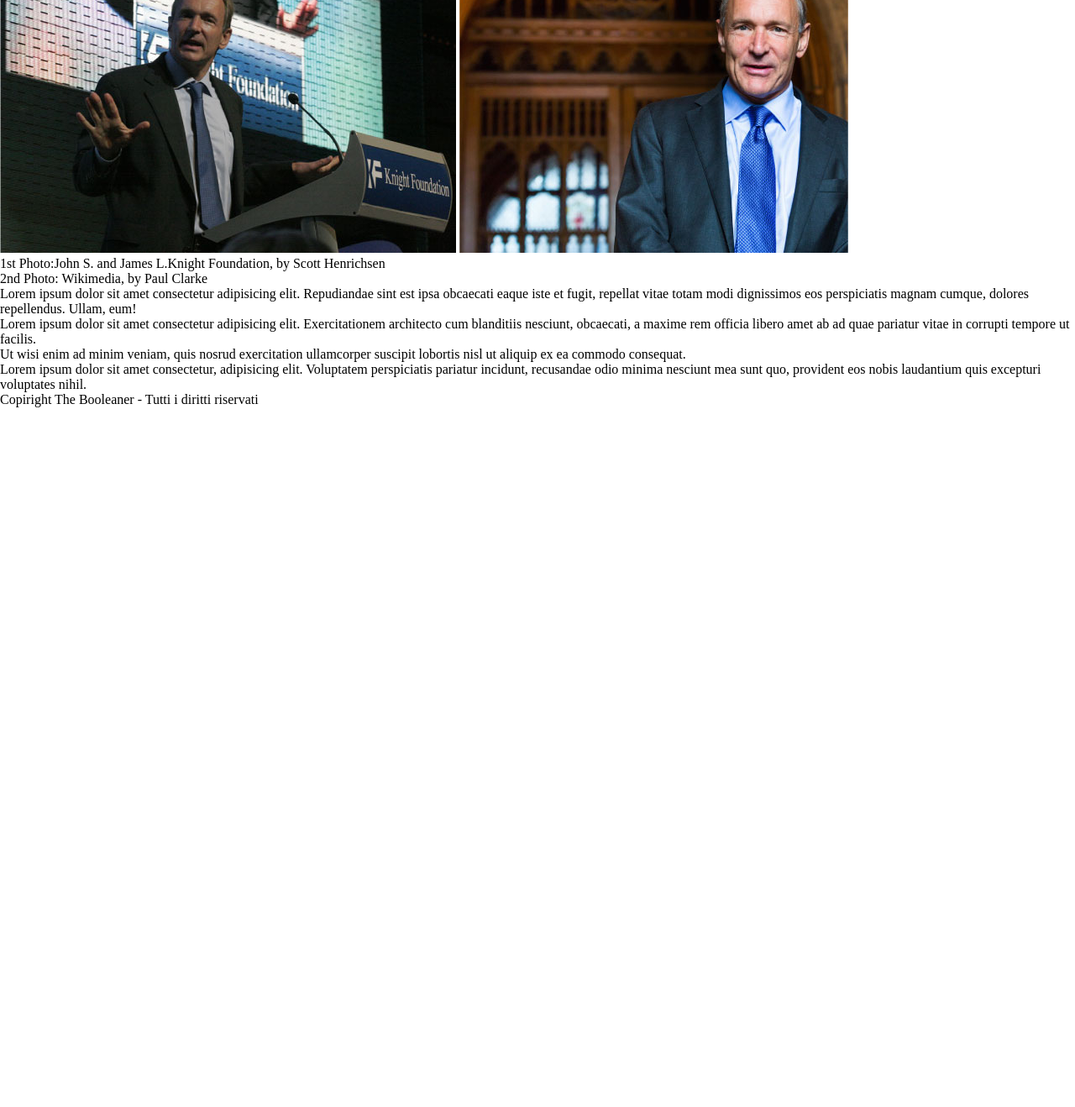
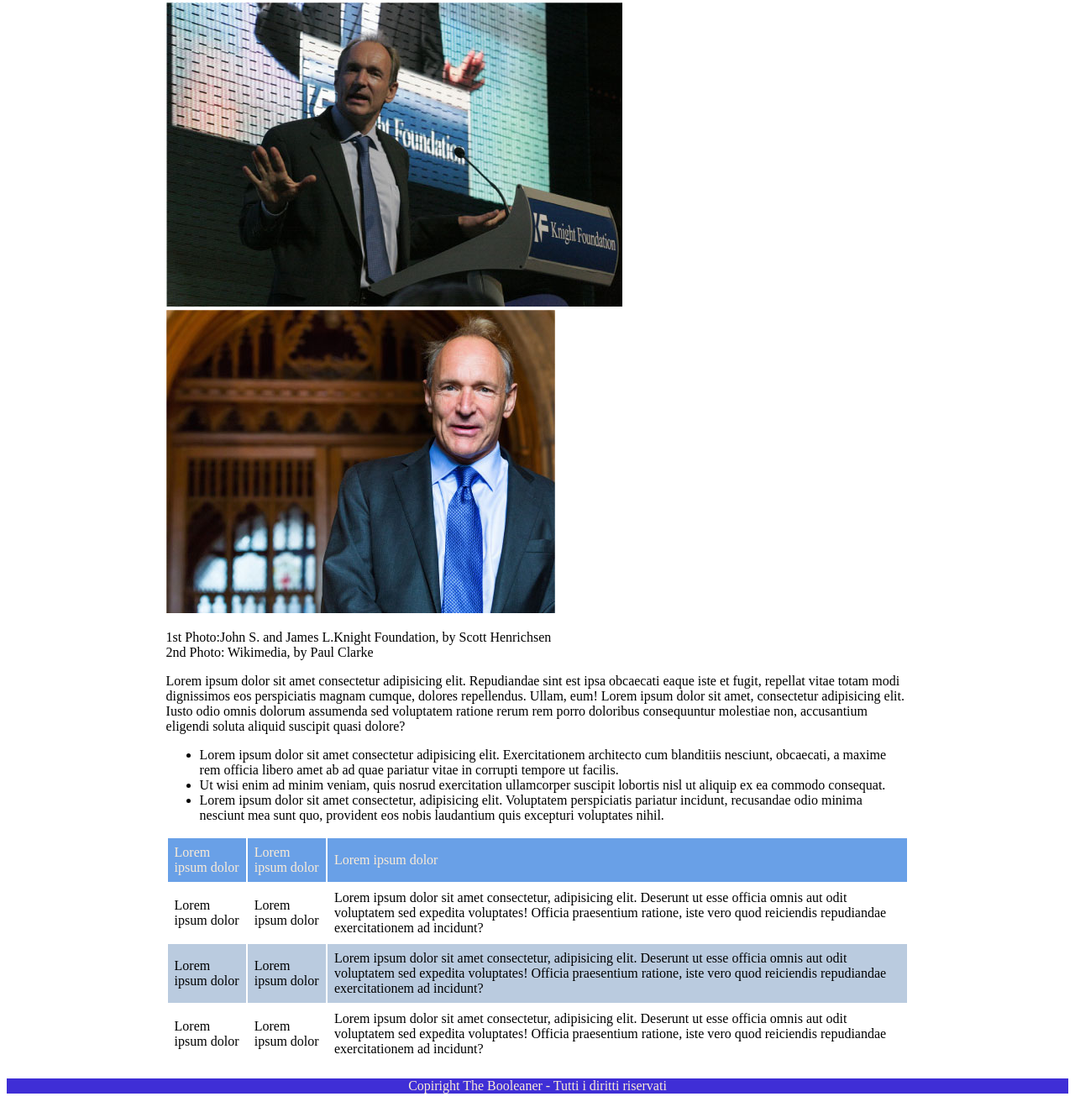
Before and after one commit to MatteoFarinazzo/html-css-booleaner, a plain HTML site: page index.html in a window 1280 px wide. Shown: the part 478-1796 px from the top of the page at 84% size. Before the commit the page ends 963 px from the top, so only its background shows below. Drawn offline with Linux system fonts and the light colour scheme.

Commit message:
added part of css

```diff
--- a/css/style.css
+++ b/css/style.css
@@ -1,12 +1,41 @@
 
 /* Reset Css */
-
-* {
-    margin: 0;
-    padding: 0;
-    box-sizing: border-box;
-}
 
 .title-HP{
     text-align: center;
 }
+
+main {
+    width: 70%;
+    margin: 0 auto;
+}
+
+/*tabella */
+
+table {
+    width: 100%
+
+}
+
+thead{
+    background-color: rgb(105, 160, 231);
+
+}
+
+td {
+    text-align: left;
+    padding: 8px;
+  }
+
+  tr:nth-child(even){background-color: #bacbdf}
+
+  footer {
+    width: 100%;
+    margin: 0 auto;
+    background-color: rgb(63, 46, 214);
+    text-align: center;
+}
+
+.text-white{
+    color:antiquewhite
+}
--- a/index.html
+++ b/index.html
@@ -18,12 +18,15 @@
         </header>
 
         <main>
+
+            <!--titolo dell'aarticolo-->
             <section>
                 <h1> Internet deva essere al servizio del "bene pubblico": il manifesto di Tim Berners-Lee</h1>
 
                 <p>Scritto da <a href="The-Booleaner-Home.html">The Booleaner</a> <br>il 10/10/2020</p>
             </section>
 
+            <!--immagini e testo centrale-->
             <section>
                 <img id="tim-photo1" src="./img/tim-1.jpg" alt="La foto di Tim 1">
                 <img id="tim-photo2" src="./img/tim-2.jpg" alt="La Foto di Tim 2">
@@ -32,9 +35,11 @@
             </section>
 
             <section>
-                <p>Lorem ipsum dolor sit amet consectetur adipisicing elit. Repudiandae sint est ipsa obcaecati eaque iste et fugit, repellat vitae totam modi dignissimos eos perspiciatis magnam cumque, dolores repellendus. Ullam, eum!</p>
+                <p>Lorem ipsum dolor sit amet consectetur adipisicing elit. Repudiandae sint est ipsa obcaecati eaque iste et fugit, repellat vitae totam modi dignissimos eos perspiciatis magnam cumque, dolores repellendus. Ullam, eum! Lorem ipsum dolor sit amet, consectetur adipisicing elit. Iusto odio omnis dolorum assumenda sed voluptatem ratione rerum rem porro doloribus consequuntur molestiae non, accusantium eligendi soluta aliquid suscipit quasi dolore?</p>
             </section>
 
+
+            <!--lista non ordinata-->
             <section>
                 <ul>
                     <li>Lorem ipsum dolor sit amet consectetur adipisicing elit. Exercitationem architecto cum blanditiis nesciunt, obcaecati, a maxime rem officia libero amet ab ad quae pariatur vitae in corrupti tempore ut facilis.</li>
@@ -43,7 +48,34 @@
                 </ul>
             </section>
 
+
+            <!-- griglia-->
             <section>
+                <table>
+                    <thead class="text-white">
+                        <td>Lorem ipsum dolor</td>
+                        <td>Lorem ipsum dolor</td>
+                        <td>Lorem ipsum dolor</td>
+                    </thead>
+
+                    <tr>
+                        <td>Lorem ipsum dolor</td>
+                        <td>Lorem ipsum dolor</td>
+                        <td>Lorem ipsum dolor sit amet consectetur, adipisicing elit. Deserunt ut esse officia omnis aut odit voluptatem sed expedita voluptates! Officia praesentium ratione, iste vero quod reiciendis repudiandae exercitationem ad incidunt?</td>
+                    </tr>
+
+                    <tr>
+                        <td>Lorem ipsum dolor</td>
+                        <td>Lorem ipsum dolor</td>
+                        <td>Lorem ipsum dolor sit amet consectetur, adipisicing elit. Deserunt ut esse officia omnis aut odit voluptatem sed expedita voluptates! Officia praesentium ratione, iste vero quod reiciendis repudiandae exercitationem ad incidunt?</td>
+                    </tr>
+
+                    <tr>
+                        <td>Lorem ipsum dolor</td>
+                        <td>Lorem ipsum dolor</td>
+                        <td>Lorem ipsum dolor sit amet consectetur, adipisicing elit. Deserunt ut esse officia omnis aut odit voluptatem sed expedita voluptates! Officia praesentium ratione, iste vero quod reiciendis repudiandae exercitationem ad incidunt?</td>
+                    </tr>
+                </table>
 
             </section>
 
@@ -52,7 +84,7 @@
     </body>
 
     <footer>
-        <p>Copiright The Booleaner - Tutti i diritti riservati</p>
+        <p class="text-white">Copiright The Booleaner - Tutti i diritti riservati</p>
     </footer>
 
 </html>
```
